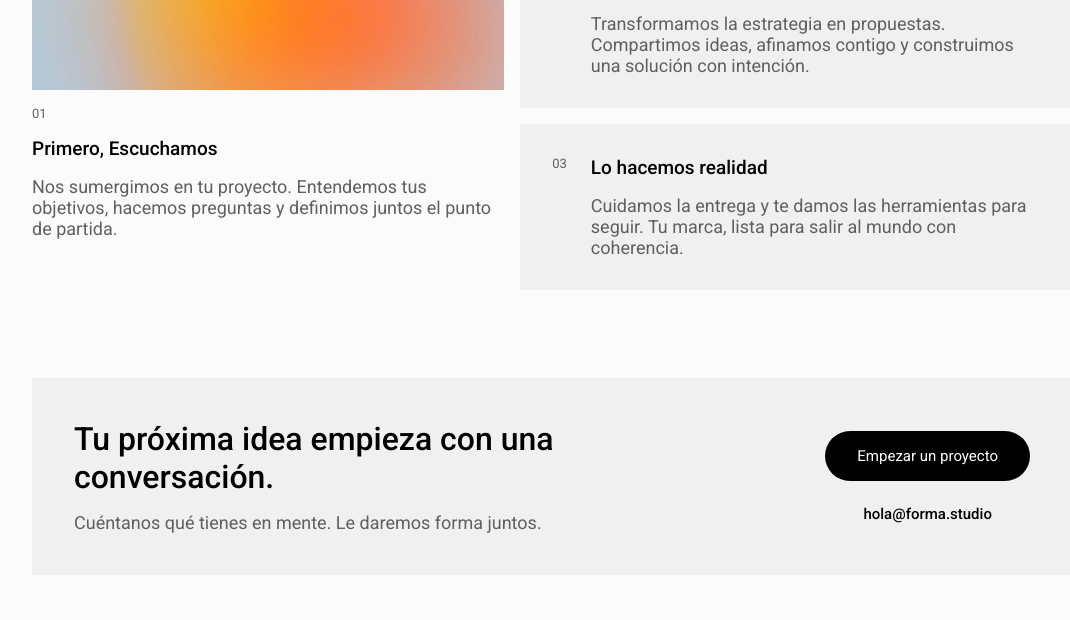
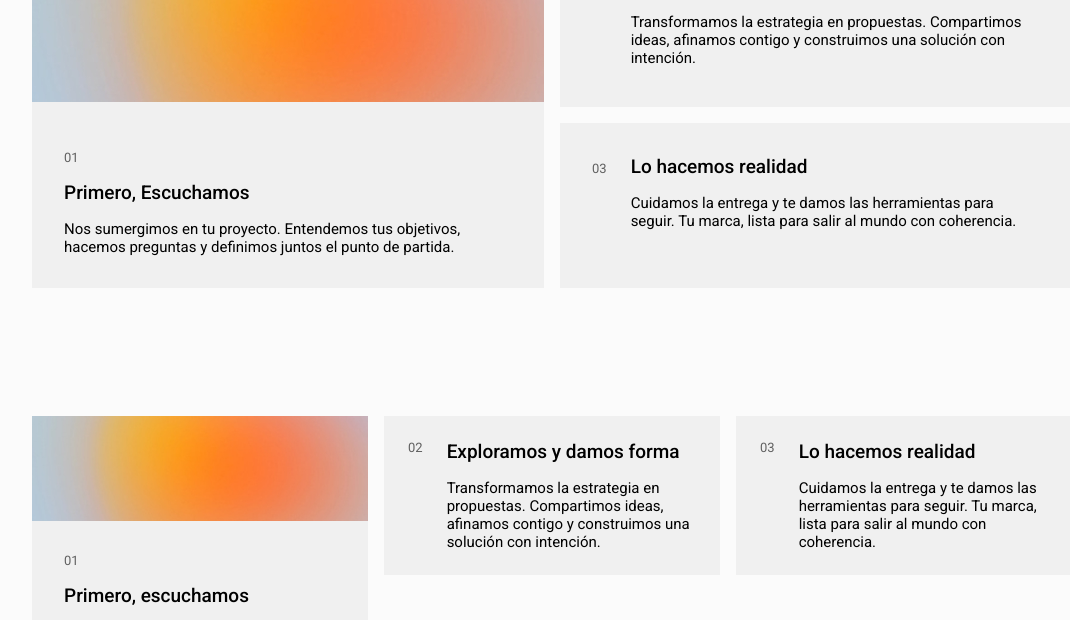
Before and after one commit to MatteoOrso00/Matteo-Dell-Orso---Diseno-Web-2026, a plain HTML site: page Maquetacion Dificil/index.html in a window 1280 px wide. Shown: the part 2133-2753 px from the top of the page, without its empty margins (88-1158 px from the left). Drawn offline with nearby package versions, Linux system fonts and the light colour scheme.

Commit message:
maquetacion dificil

```diff
--- /dev/null
+++ b/Clase 13/css/index.css
@@ -0,0 +1,35 @@
+* {
+    padding: 0;
+    margin: 0;
+    box-sizing: border-box;
+}
+
+.grid {
+    background-color: goldenrod;
+    padding: 10px;
+
+
+    display: grid;
+    gap: 5px;
+
+    grid-template-columns: repeat(3, 1fr);
+    grid-auto-flow: 100px;
+}
+
+.grid__elem {
+    background-color: aquamarine;
+    display: flex;
+    flex-direction: column;
+    justify-content: center;
+    align-items: center;
+
+}
+
+.jaimito {
+    background-color: black;
+    color: white;
+
+    grid-column: 2 / 3;
+    grid-row:span 2;
+
+}
--- a/Maquetacion Dificil/css/index.css
+++ b/Maquetacion Dificil/css/index.css
@@ -14,6 +14,11 @@
     --space-lg: 32px;
     --space-xl: 42px;
     --space-xxl: 64px;
+
+    /* space*/
+
+    --grid-2col: repeat(auto-fit, minmax(340px, 1fr));
+
 }
 
 * {
@@ -303,6 +308,7 @@ p {
     justify-content: space-between;
 }
 
+
 .cards_work {
     display: flex;
     gap: var(--space-xs);
@@ -312,13 +318,25 @@ p {
     display: flex;
     flex-direction: column;
     gap: var(--space-xs);
+    flex: 1;
+    background-color: var(--color-light-grey);
+}
 
+
+.cardleft_content {
+    display: flex;
+    flex-direction: column;
+    gap: var(--space-xs);
+    background-color: var(--color-light-grey);
+    padding: var(--space-lg);
+    flex: 1;
 }
 
 .cards_right-work {
     display: flex;
     flex-direction: column;
     gap: var(--space-xs);
+    flex: 1;
 }
 
 .card-right_work {
@@ -326,6 +344,9 @@ p {
     display: flex;
     gap: var(--space-md);
     background-color: var(--color-light-grey);
+    flex: 1;
+    align-items: baseline;
+
 }
 
 .card-right_work_content {
@@ -334,13 +355,13 @@ p {
     gap: var(--space-xs);
 }
 
-.footer{
+.footer {
     padding: var(--space-md);
     background-color: var(--color-bg);
 
 }
 
-.first__footer-block{
+.first__footer-block {
     display: flex;
     justify-content: space-between;
     padding: var(--space-xl);
@@ -350,13 +371,14 @@ p {
 
 
 }
-.first__footer-title{
+
+.first__footer-title {
     display: flex;
     flex-direction: column;
     gap: var(--space-xs);
 }
 
-.links{
+.links {
     display: flex;
     flex-direction: column;
     gap: var(--space-md);
@@ -364,33 +386,33 @@ p {
 }
 
 
-.second__footer-block{
-        padding: var(--space-xxl) var(--space-lg);
-        display: flex;
-        flex-direction: column;
-        gap: var(--space-lg);
+.second__footer-block {
+    padding: var(--space-xxl) var(--space-lg);
+    display: flex;
+    flex-direction: column;
+    gap: var(--space-lg);
 
 }
 
-.content-footer{
+.content-footer {
     display: flex;
     justify-content: space-between;
     align-items: center;
 }
 
-.logotitle{
+.logotitle {
     display: flex;
     flex-direction: column;
     gap: var(--space-xxs);
 }
 
-.social{
+.social {
     display: flex;
     gap: var(--space-lg);
 
 }
 
-.info-footer{
+.info-footer {
     display: flex;
     justify-content: space-between;
     padding-top: var(--space-md);
@@ -398,9 +420,58 @@ p {
 
 }
 
-.infolink{
+.infolink {
     display: flex;
     gap: var(--space-lg);
     color: #606060;
 
 }
+
+
+/* trabajos */
+
+.trabajos {
+    background-color: var(--color-bg);
+    padding: var(--space-xxl) var(--space-md);
+
+}
+
+.trabajos__block {
+    display: flex;
+    flex-direction: column;
+    gap: var(--space-lg);
+
+}
+
+.trabajos__grid {
+    display: grid;
+    grid-template-columns: repeat(auto-fit, minmax(300px, 1fr));
+    gap: var(--space-xs);
+}
+
+.trabajos__card {
+     background-color: var(--color-light-grey);
+     padding: var(--space-md);
+     display: flex;
+     gap: var(--space-md);
+
+}
+
+.feature {
+    grid-row: span 2;
+    padding: 0;
+    flex-direction: column;
+    gap: 0;
+}
+
+.trabajos__card-content {
+    display: flex;
+    flex-direction: column;
+    gap: var(--space-xs);
+
+
+}
+
+.trabajos__card.feature .trabajos__card-content {
+    padding: var(--space-lg);
+}
--- a/Maquetacion Dificil/index.html
+++ b/Maquetacion Dificil/index.html
@@ -24,6 +24,10 @@
         </div>
     </header>
     <main>
+
+        <!--hero-->
+
+
         <section class="hero">
             <div class="hero__block block">
                 <div class="hero__top">
@@ -47,6 +51,10 @@
                     <span class="small">Estrategia · Identidad · Diseño digital</span>
                 </div>
         </section>
+
+        <!--section1-->
+
+
         <section class="section__1">
             <div class="section1__block block">
                 <div class="nav__section1">
@@ -90,6 +98,11 @@
                 </div>
             </div>
         </section>
+
+
+        <!--section2 -->
+
+
         <section class="section__2">
             <div class="section2__block block">
                 <div class="nav__2">
@@ -127,6 +140,8 @@
             </div>
         </section>
 
+        <!--work-->
+
         <section class="work">
             <div class="work_block block">
                 <div class="work__nav">
@@ -136,17 +151,19 @@
                 <div class="cards_work">
                     <div class="card-left_work">
                         <img src="./media/Composición abstracta.jpg">
-                        <span class="eyebrow"> 01</span>
-                        <h3>Primero, Escuchamos</h3>
-                        <p class="big">Nos sumergimos en tu proyecto. Entendemos tus objetivos, hacemos preguntas y
-                            definimos juntos el punto de partida.</p>
+                        <div class="cardleft_content">
+                            <span class="eyebrow"> 01</span>
+                            <h3>Primero, Escuchamos</h3>
+                            <p>Nos sumergimos en tu proyecto. Entendemos tus objetivos, hacemos preguntas y
+                                definimos juntos el punto de partida.</p>
+                        </div>
                     </div>
                     <div class="cards_right-work">
                         <div class="card-right_work">
                             <span class="eyebrow">02</span>
                             <div class="card-right_work_content">
                                 <h3>Exploramos y damos forma</h3>
-                                <p class="big">Transformamos la estrategia en propuestas. Compartimos ideas, afinamos
+                                <p>Transformamos la estrategia en propuestas. Compartimos ideas, afinamos
                                     contigo y construimos una solución con intención.</p>
                             </div>
                         </div>
@@ -154,7 +171,7 @@
                             <span class="eyebrow">03</span>
                             <div class="card-right_work_content">
                                 <h3>Lo hacemos realidad</h3>
-                                <p class="big">Cuidamos la entrega y te damos las herramientas para seguir. Tu marca,
+                                <p>Cuidamos la entrega y te damos las herramientas para seguir. Tu marca,
                                     lista para salir al mundo con coherencia.</p>
                             </div>
                         </div>
@@ -163,6 +180,44 @@
             </div>
         </section>
     </main>
+
+    <!--Trabajo-->
+
+    <section class="trabajos">
+        <div class="trabajos__block block">
+            <div class="trabajos__grid">
+                <div class="trabajos__card feature">
+                    <img src="./media/Composición abstracta.jpg">
+                    <div class="trabajos__card-content">
+                        <span class="eyebrow">01</span>
+                        <h3>Primero, escuchamos</h3>
+                        <p>Nos sumergimos en tu proyecto. Entendemos tus objetivos, hacemos preguntas y definimos juntos
+                            el punto de partida.</p>
+                    </div>
+                </div>
+                <div class="trabajos__card">
+                    <span class="eyebrow">02</span>
+                    <div class="trabajos__card-content">
+                        <h3>Exploramos y damos forma</h3>
+                        <p>Transformamos la estrategia en propuestas. Compartimos ideas, afinamos contigo y construimos
+                            una solución con intención.</p>
+                    </div>
+                </div>
+                <div class="trabajos__card">
+                    <span class="eyebrow">03</span>
+                    <div class="trabajos__card-content">
+                        <h3>Lo hacemos realidad</h3>
+                        <p>Cuidamos la entrega y te damos las herramientas para seguir. Tu marca, lista para salir al mundo con coherencia.</p>
+                    </div>
+                </div>
+            </div>
+        </div>
+    </section>
+
+
+ <!--footer-->
+
+
     <footer class="footer">
         <div class="first__footer-block block">
             <div class="first__footer-title">
@@ -171,7 +226,7 @@
             </div>
             <div class="links">
                 <a href="#" class="btn">Empezar un proyecto</a>
-                <a href="#" class="link">hola@forma.studio</a>
+                <a href="mailto:hola@forma.studio" class="link">hola@forma.studio</a>
             </div>
         </div>
         <div class="second__footer-block block">
```
Also changed, not shown: Clase 13/index.html (added, +22 -0 lines).
